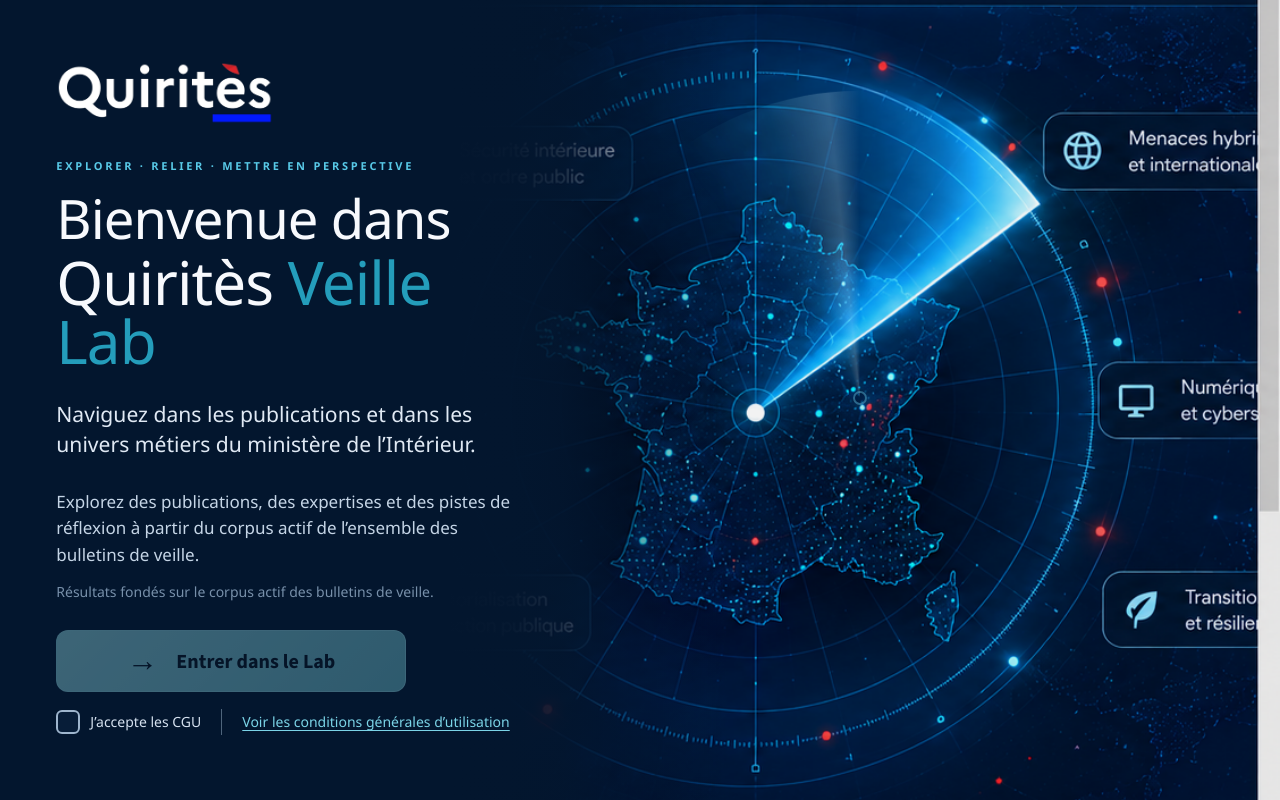
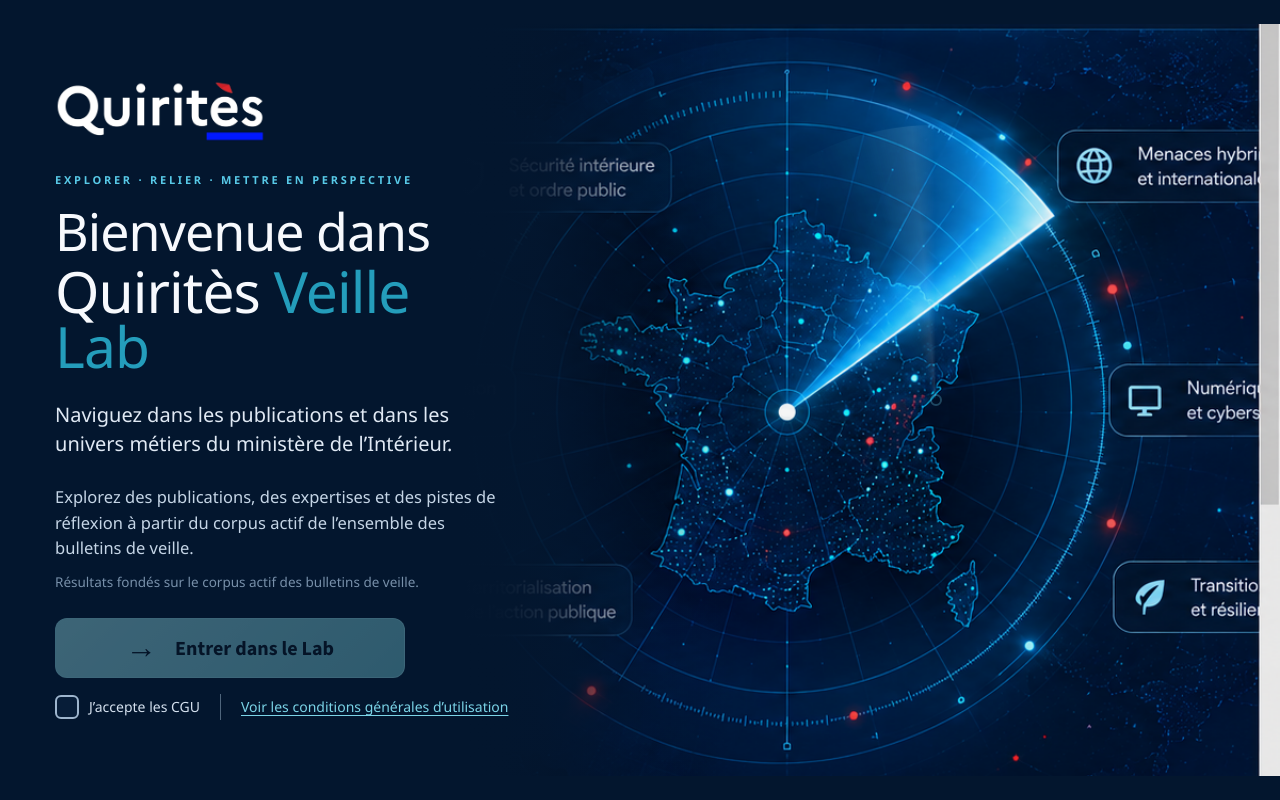
Before and after one commit to Quirites-ihemi/Veillelab, a React (Vite) app: page / in a window 1280 px wide. Built offline with nearby package versions, Linux system fonts and the light colour scheme.

Commit message:
Add files via upload

```diff
--- a/src/LandingPage.css
+++ b/src/LandingPage.css
@@ -1,59 +1,74 @@
 /* =========================================================
-   QUIRITÈS VEILLE LAB — LANDING RADAR
-   Landing autonome : aucun style des onglets n'est modifié.
+   QUIRITÈS VEILLE LAB — LANDING RADAR / CARTE ENTIÈRE
+   La carte occupe un panneau visuel autonome à droite.
+   Le visuel est dimensionné par sa HAUTEUR : la France, le radar
+   et les cartouches latéraux restent visibles intégralement.
+   Aucun style des onglets n'est modifié.
    ========================================================= */
 
 .qlab-radar-landing{
   position:relative;
-  min-height:100svh;
+  height:100svh;
+  min-height:680px;
   overflow:hidden;
-  background:#03152d;
+  background:#03162e;
   color:#f7fbff;
   font-family:"Aptos","Segoe UI",Arial,sans-serif;
 }
 
-.qlab-radar-landing__background{
+/* --- PANNEAU VISUEL DROIT --- */
+.qlab-radar-landing__visual{
   position:absolute;
-  inset:0;
+  z-index:0;
+  inset:0 0 0 auto;
+  width:64%;
+  height:100%;
   overflow:hidden;
-  background:#03152d;
+  background:#03162e;
 }
 
-.qlab-radar-landing__background>img{
+/* IMPORTANT : hauteur contrainte, largeur automatique.
+   L'image déborde volontairement à GAUCHE du panneau : cela masque
+   la partie éditoriale présente dans le visuel source, sans jamais
+   couper la carte ni les cartouches situés autour du radar. */
+.qlab-radar-landing__visual>img{
   position:absolute;
-  inset:0;
-  width:100%;
-  height:100%;
+  z-index:0;
+  top:50%;
+  right:0;
+  height:94%;
+  width:auto;
+  max-width:none;
   object-fit:contain;
-  object-position:center right;
-  filter:saturate(.98) contrast(1.03) brightness(.95);
+  transform:translateY(-50%);
+  filter:saturate(.98) contrast(1.02) brightness(.96);
+  user-select:none;
+  pointer-events:none;
 }
 
-/* Le visuel source contient une composition complète.
-   Le masque de gauche recouvre uniquement cette partie pour laisser
-   place au contenu réel de la landing, sans recadrer la carte radar. */
-.qlab-radar-landing__background-mask{
+/* Transition douce entre le texte réel à gauche et le visuel à droite. */
+.qlab-radar-landing__visual-fade{
   position:absolute;
+  z-index:1;
   inset:0;
-  background:
-    linear-gradient(
-      90deg,
-      #03162e 0%,
-      #03162e 35%,
-      rgba(3,22,46,.98) 40%,
-      rgba(3,22,46,.86) 44%,
-      rgba(3,22,46,.36) 49%,
-      rgba(3,22,46,0) 57%
-    );
   pointer-events:none;
+  background:linear-gradient(
+    90deg,
+    #03162e 0%,
+    rgba(3,22,46,.99) 5%,
+    rgba(3,22,46,.88) 10%,
+    rgba(3,22,46,.45) 17%,
+    rgba(3,22,46,.10) 25%,
+    transparent 34%
+  );
 }
 
 .qlab-radar-landing__content{
   position:relative;
   z-index:3;
-  min-height:100svh;
+  height:100%;
   display:grid;
-  grid-template-columns:minmax(520px,43%) minmax(0,57%);
+  grid-template-columns:minmax(500px,42%) minmax(0,58%);
 }
 
 .qlab-radar-landing__copy{
@@ -61,14 +76,14 @@
   flex-direction:column;
   justify-content:center;
   min-width:0;
-  padding:42px 34px 46px clamp(46px,4.4vw,76px);
+  padding:34px 26px 34px clamp(46px,4.3vw,72px);
 }
 
 .qlab-radar-landing__logo{
   display:block;
-  width:clamp(190px,17vw,280px);
+  width:clamp(190px,16.5vw,270px);
   height:auto;
-  margin:0 0 34px;
+  margin:0 0 30px;
   object-fit:contain;
   object-position:left center;
 }
@@ -92,7 +107,7 @@
 .qlab-radar-landing h1>span{
   display:block;
   color:#f7f9fd;
-  font-size:clamp(48px,4.25vw,72px);
+  font-size:clamp(46px,4.05vw,68px);
   font-weight:300;
 }
 
@@ -100,7 +115,7 @@
   display:block;
   margin-top:7px;
   color:#f7f9fd;
-  font-size:clamp(53px,4.7vw,80px);
+  font-size:clamp(51px,4.45vw,75px);
   font-weight:350;
 }
 
@@ -110,34 +125,34 @@
 }
 
 .qlab-radar-landing__lead{
-  max-width:690px;
-  margin:28px 0 0;
+  max-width:650px;
+  margin:26px 0 0;
   color:#e0e9f4;
-  font-size:clamp(21px,1.65vw,27px);
+  font-size:clamp(20px,1.55vw,25px);
   line-height:1.42;
   font-weight:400;
 }
 
 .qlab-radar-landing__intro{
-  max-width:680px;
-  margin:30px 0 0;
+  max-width:650px;
+  margin:26px 0 0;
   color:#c5d5e6;
-  font-size:17px;
-  line-height:1.58;
+  font-size:16.5px;
+  line-height:1.55;
 }
 
 .qlab-radar-landing__note{
-  max-width:680px;
-  margin:13px 0 0;
+  max-width:650px;
+  margin:12px 0 0;
   color:#7890aa;
-  font-size:14px;
+  font-size:13.5px;
   line-height:1.45;
 }
 
 .qlab-radar-landing__enter{
   width:min(100%,350px);
-  min-height:62px;
-  margin-top:28px;
+  min-height:60px;
+  margin-top:26px;
   border:1px solid rgba(99,229,249,.8);
   border-radius:12px;
   background:linear-gradient(135deg,#62def0 0%,#38c8df 100%);
@@ -176,7 +191,7 @@
   display:flex;
   align-items:center;
   gap:20px;
-  margin-top:17px;
+  margin-top:16px;
   flex-wrap:wrap;
   color:#d5e1ef;
   font-size:14px;
@@ -226,19 +241,19 @@
   cursor:pointer;
 }
 
-/* Animation discrète. Elle ne modifie pas le cadrage du visuel. */
+/* Animation limitée au panneau visuel. */
 .qlab-radar-landing__radar-sweep{
   position:absolute;
   z-index:2;
-  left:67.2%;
-  top:49.7%;
-  width:min(48vw,760px);
+  left:58%;
+  top:50%;
+  width:min(43vw,690px);
   aspect-ratio:1;
   transform:translate(-50%,-50%);
   transform-origin:center;
   border-radius:50%;
   pointer-events:none;
-  opacity:.55;
+  opacity:.42;
 }
 
 .qlab-radar-landing__radar-sweep::before{
@@ -248,51 +263,42 @@
   border-radius:50%;
   background:conic-gradient(
     from 0deg,
-    transparent 0deg 322deg,
-    rgba(70,218,255,.02) 326deg,
-    rgba(74,221,255,.17) 342deg,
-    rgba(222,251,255,.38) 354deg,
+    transparent 0deg 326deg,
+    rgba(70,218,255,.02) 330deg,
+    rgba(74,221,255,.13) 344deg,
+    rgba(222,251,255,.28) 355deg,
     transparent 360deg
   );
-  animation:qlab-radar-spin 9s linear infinite;
+  animation:qlab-radar-spin 10s linear infinite;
   mix-blend-mode:screen;
 }
 
 .qlab-radar-landing__pulse{
   position:absolute;
   z-index:2;
-  left:67.2%;
-  top:49.7%;
-  width:14px;
-  height:14px;
-  border:2px solid rgba(116,225,255,.68);
+  left:58%;
+  top:50%;
+  width:12px;
+  height:12px;
+  border:2px solid rgba(116,225,255,.55);
   border-radius:50%;
   transform:translate(-50%,-50%);
   pointer-events:none;
   opacity:0;
-  animation:qlab-radar-pulse 5s ease-out infinite;
+  animation:qlab-radar-pulse 5.5s ease-out infinite;
 }
 
-.qlab-radar-landing__pulse--two{animation-delay:2.5s}
+.qlab-radar-landing__pulse--two{animation-delay:2.75s}
 
-@keyframes qlab-radar-spin{
-  to{transform:rotate(360deg)}
+@keyframes qlab-radar-spin{to{transform:rotate(360deg)}}
+
+@keyframes qlab-radar-pulse{
+  0%{opacity:.48;transform:translate(-50%,-50%) scale(1)}
+  70%{opacity:.08}
+  100%{opacity:0;transform:translate(-50%,-50%) scale(38)}
 }
 
-@keyframes qlab-radar-pulse{
-  0%{
-    opacity:.55;
-    transform:translate(-50%,-50%) scale(1);
-    box-shadow:0 0 14px rgba(55,211,255,.28);
-  }
-  65%{opacity:.10}
-  100%{
-    opacity:0;
-    transform:translate(-50%,-50%) scale(42);
-  }
-}
-
-/* CGU */
+/* --- CGU --- */
 .qlab-radar-landing__modal-backdrop{
   position:fixed;
   inset:0;
@@ -377,133 +383,70 @@
   cursor:pointer;
 }
 
-@media(max-width:1180px){
-  .qlab-radar-landing__content{
-    grid-template-columns:minmax(470px,47%) minmax(0,53%);
-  }
-
-  .qlab-radar-landing__copy{
-    padding-left:38px;
-    padding-right:20px;
-  }
-
-  .qlab-radar-landing__logo{
-    width:220px;
-    margin-bottom:28px;
-  }
-
-  .qlab-radar-landing__background-mask{
-    background:
-      linear-gradient(
-        90deg,
-        #03162e 0%,
-        #03162e 38%,
-        rgba(3,22,46,.96) 45%,
-        rgba(3,22,46,.45) 52%,
-        transparent 62%
-      );
-  }
+/* Écrans plus étroits : on garde d'abord toute la carte, quitte à la réduire. */
+@media(max-width:1220px){
+  .qlab-radar-landing__visual{width:61%}
+  .qlab-radar-landing__visual>img{height:88%}
+  .qlab-radar-landing__content{grid-template-columns:minmax(460px,44%) minmax(0,56%)}
+  .qlab-radar-landing__copy{padding-left:36px;padding-right:16px}
+  .qlab-radar-landing__logo{width:215px;margin-bottom:24px}
+  .qlab-radar-landing h1>span{font-size:43px}
+  .qlab-radar-landing h1>strong{font-size:49px}
+  .qlab-radar-landing__lead{font-size:20px}
+  .qlab-radar-landing__intro{font-size:15.5px;margin-top:21px}
 }
 
 @media(max-width:900px){
   .qlab-radar-landing{
+    height:auto;
+    min-height:100svh;
     overflow:auto;
   }
 
-  .qlab-radar-landing__background{
+  .qlab-radar-landing__visual{
     position:relative;
-    height:540px;
-    order:2;
+    width:100%;
+    height:620px;
+    margin-top:0;
+    overflow:hidden;
   }
 
-  .qlab-radar-landing__background>img{
+  .qlab-radar-landing__visual>img{
+    top:50%;
+    right:50%;
+    height:auto;
+    width:100%;
+    max-width:100%;
+    transform:translate(50%,-50%);
     object-fit:contain;
-    object-position:center center;
   }
 
-  .qlab-radar-landing__background-mask{
-    display:none;
-  }
+  .qlab-radar-landing__visual-fade,
+  .qlab-radar-landing__radar-sweep,
+  .qlab-radar-landing__pulse{display:none}
 
   .qlab-radar-landing__content{
-    min-height:auto;
+    height:auto;
     display:block;
   }
 
   .qlab-radar-landing__copy{
-    min-height:auto;
-    padding:38px 28px 32px;
-  }
-
-  .qlab-radar-landing__logo{
-    width:215px;
-    margin-bottom:24px;
-  }
-
-  .qlab-radar-landing__radar-sweep,
-  .qlab-radar-landing__pulse{
-    display:none;
-  }
-
-  .qlab-radar-landing h1>span{
-    font-size:44px;
-  }
-
-  .qlab-radar-landing h1>strong{
-    font-size:50px;
+    padding:36px 28px 30px;
   }
 }
 
 @media(max-width:620px){
-  .qlab-radar-landing__copy{
-    padding:30px 20px 28px;
-  }
-
-  .qlab-radar-landing__logo{
-    width:190px;
-  }
-
-  .qlab-radar-landing h1>span{
-    font-size:39px;
-  }
-
-  .qlab-radar-landing h1>strong{
-    font-size:43px;
-  }
-
-  .qlab-radar-landing__lead{
-    font-size:20px;
-  }
-
-  .qlab-radar-landing__intro{
-    font-size:16px;
-  }
-
-  .qlab-radar-landing__enter{
-    width:100%;
-    min-height:56px;
-    font-size:18px;
-  }
-
-  .qlab-radar-landing__cgu-row{
-    align-items:flex-start;
-    flex-direction:column;
-    gap:10px;
-  }
-
-  .qlab-radar-landing__cgu-row>button{
-    border-left:0;
-    padding-left:0;
-  }
-
-  .qlab-radar-landing__modal{
-    padding:30px 22px 24px;
-  }
+  .qlab-radar-landing__copy{padding:28px 20px}
+  .qlab-radar-landing__logo{width:190px}
+  .qlab-radar-landing h1>span{font-size:38px}
+  .qlab-radar-landing h1>strong{font-size:42px}
+  .qlab-radar-landing__enter{width:100%;min-height:56px;font-size:18px}
+  .qlab-radar-landing__cgu-row{align-items:flex-start;flex-direction:column;gap:10px}
+  .qlab-radar-landing__cgu-row>button{border-left:0;padding-left:0}
+  .qlab-radar-landing__modal{padding:30px 22px 24px}
 }
 
 @media(prefers-reduced-motion:reduce){
   .qlab-radar-landing__radar-sweep::before,
-  .qlab-radar-landing__pulse{
-    animation:none!important;
-  }
+  .qlab-radar-landing__pulse{animation:none!important}
 }
--- a/src/LandingPage.jsx
+++ b/src/LandingPage.jsx
@@ -17,9 +17,9 @@ export default function LandingPage({ onEnter }) {
 
   return (
     <div className="qlab-radar-landing">
-      <div className="qlab-radar-landing__background" aria-hidden="true">
+      <div className="qlab-radar-landing__visual" aria-hidden="true">
         <img src={radarVisual} alt="" />
-        <div className="qlab-radar-landing__background-mask" />
+        <div className="qlab-radar-landing__visual-fade" />
         <div className="qlab-radar-landing__radar-sweep" />
         <div className="qlab-radar-landing__pulse qlab-radar-landing__pulse--one" />
         <div className="qlab-radar-landing__pulse qlab-radar-landing__pulse--two" />
```
